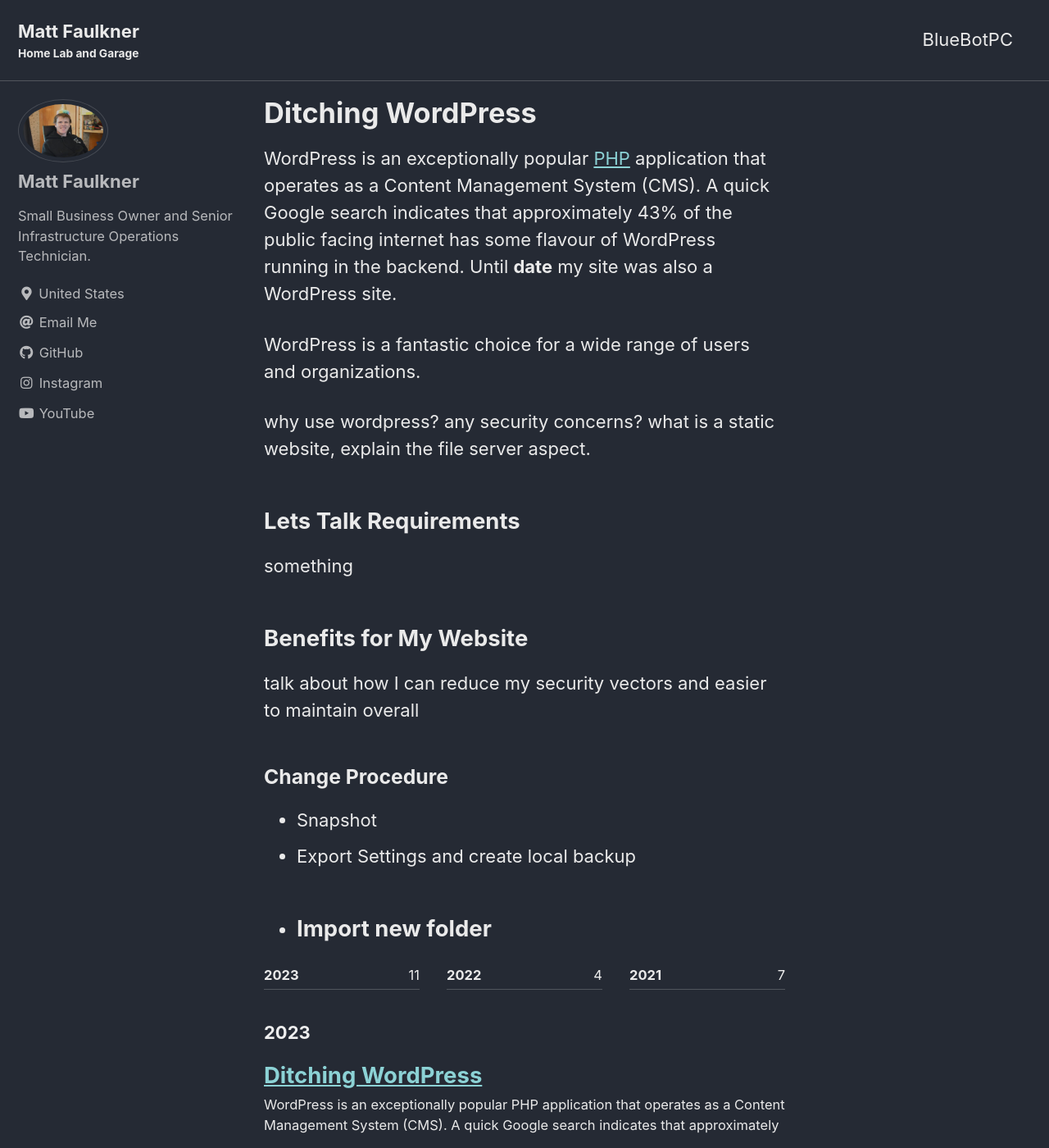
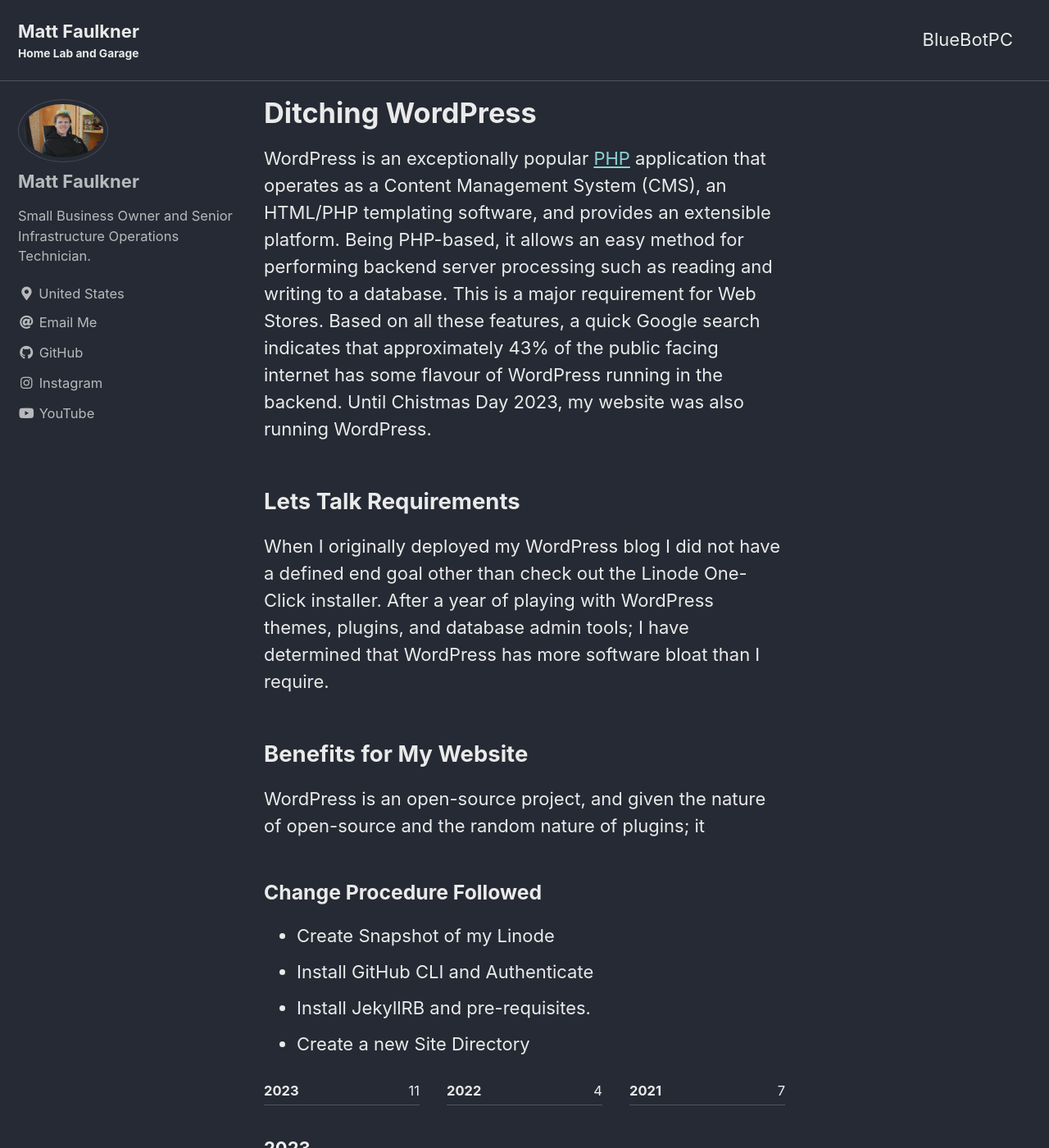
Before and after one commit to bluebotpc/bbpc-web2, a Jekyll site: the page built from _posts/2023-12-15-wordpress-migration.md, in a window 1280 px wide and 1400 px high. Shown: the whole window at 82% size. Built offline with Jekyll 4.4.1, drawn with Linux system fonts in a browser that asks for light colours; cached includes are drawn as plain includes; some of the changed text lies outside the part shown.

Commit message:
Update 2023-12-15-wordpress-migration.md
Updated Blog Post content

```diff
--- a/_posts/2023-12-15-wordpress-migration.md
+++ b/_posts/2023-12-15-wordpress-migration.md
@@ -4,23 +4,19 @@ title:  "Ditching WordPress"
 date:   2023-12-15 08:00:00 -0600
 categories: technology
 ---
-WordPress is an exceptionally popular [PHP](https://www.php.net/) application that operates as a Content Management System (CMS). A quick Google search indicates that approximately 43% of the public facing internet has some flavour of WordPress running in the backend. Until **date** my site was also a WordPress site.
-
-WordPress is a fantastic choice for a wide range of users and organizations.
-
-why use wordpress? any security concerns? what is a static website, explain the file server aspect.
+WordPress is an exceptionally popular [PHP](https://www.php.net/) application that operates as a Content Management System (CMS), an HTML/PHP templating software, and provides an extensible platform. Being PHP-based, it allows an easy method for performing backend server processing such as reading and writing to a database. This is a major requirement for Web Stores. Based on all these features, a quick Google search indicates that approximately 43% of the public facing internet has some flavour of WordPress running in the backend. Until Chistmas Day 2023, my website was also running WordPress.
 
 ## Lets Talk Requirements
 
-something
+When I originally deployed my WordPress blog I did not have a defined end goal other than check out the Linode One-Click installer. After a year of playing with WordPress themes, plugins, and database admin tools; I have determined that WordPress has more software bloat than I require.
 
 ## Benefits for My Website
 
-talk about how I can reduce my security vectors and easier to maintain overall
+WordPress is an open-source project, and given the nature of open-source and the random nature of plugins; it
 
-### Change Procedure
+### Change Procedure Followed
 
-- Snapshot
-- Export Settings and create local backup
-- Import new folder
--
+- Create Snapshot of my Linode
+- Install GitHub CLI and Authenticate
+- Install JekyllRB and pre-requisites.
+- Create a new Site Directory
```
